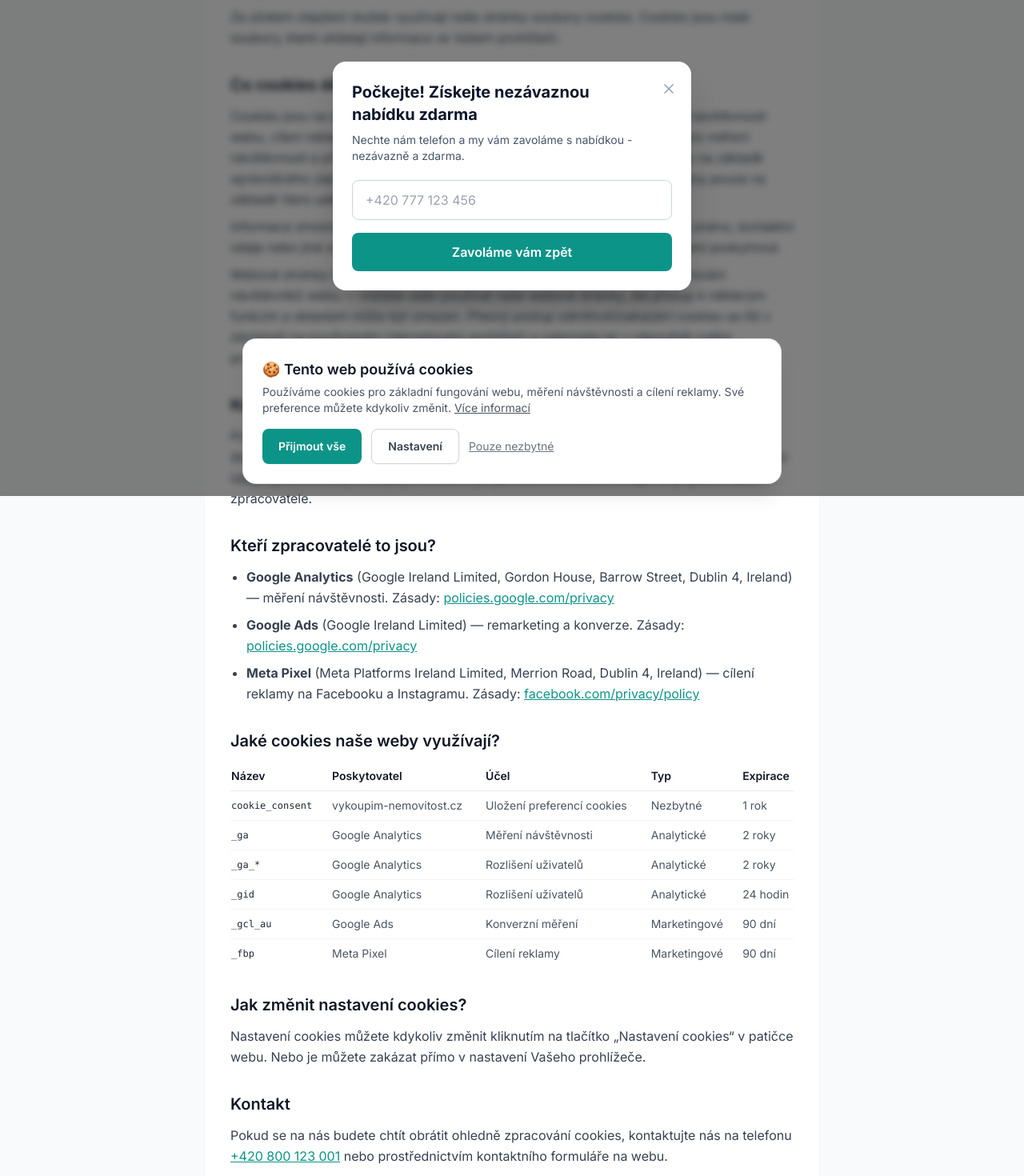
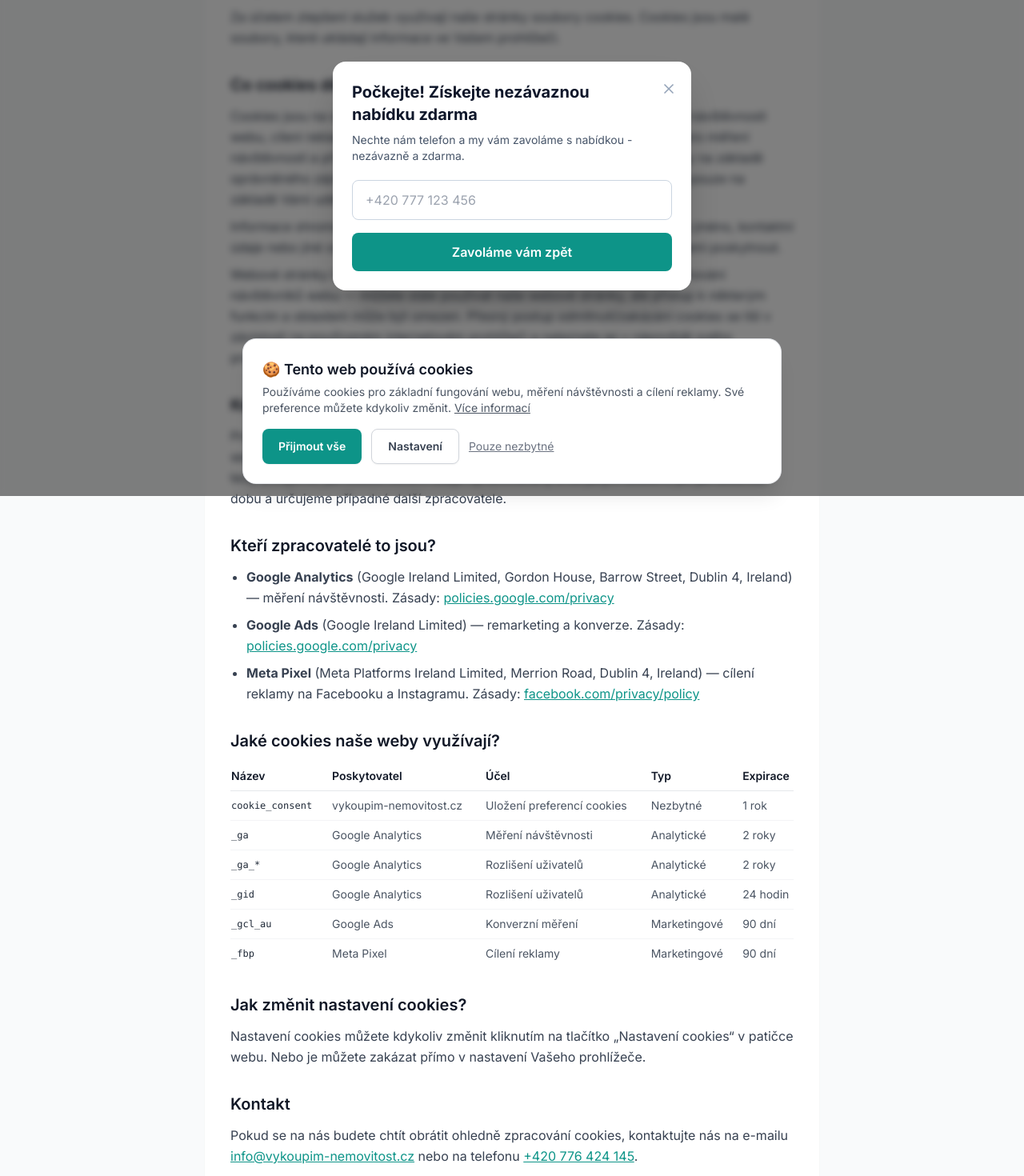
Before and after one commit to Dimmka1/vykup-regiony-cz, a Next.js app: page /cookies in a window 1280 px wide. Shown: the part 180-1650 px from the top of the page at 80% size. Built offline with nearby package versions, Linux system fonts and the light colour scheme; no server answers.

Commit message:
fix(VR-135): rewrite GDPR and cookies pages for physical person

```diff
--- a/src/app/cookies/page.tsx
+++ b/src/app/cookies/page.tsx
@@ -88,8 +88,8 @@ export default function CookiesPage() {
             měření návštěvnosti webu, cílení reklamy a přizpůsobení zobrazení
             webových stránek. Cookies pro měření návštěvnosti a přizpůsobení
             zobrazení webových stránek jsou zpracovávány na základě oprávněného
-            zájmu společnosti. Cookies pro cílení reklamy jsou zpracovávány
-            pouze na základě Vámi uděleného souhlasu.
+            zájmu správce. Cookies pro cílení reklamy jsou zpracovávány pouze na
+            základě Vámi uděleného souhlasu.
           </p>
           <p>
             Informace shromážděné pomocí cookies nám neumožňují identifikovat
@@ -108,11 +108,11 @@ export default function CookiesPage() {
 
         <Section title="Kdo cookies využívá?">
           <p>
-            Provozovatelem webové stránky vykoupim-nemovitost.cz je
-            [PROVOZOVATEL &ndash; bude doplněno]. Vaše osobní údaje zpracováváme
-            jako správce, tedy určujeme, jak budou osobní údaje zpracovávány a
-            za jakým účelem, po jak dlouhou dobu a určujeme případné další
-            zpracovatele.
+            Provozovatelem webové stránky vykoupim-nemovitost.cz je fyzická
+            osoba provozující webové stránky vykoupim-nemovitost.cz. Vaše osobní
+            údaje zpracováváme jako správce, tedy určujeme, jak budou osobní
+            údaje zpracovávány a za jakým účelem, po jak dlouhou dobu a určujeme
+            případné další zpracovatele.
           </p>
         </Section>
 
@@ -220,14 +220,21 @@ export default function CookiesPage() {
         <Section title="Kontakt">
           <p>
             Pokud se na nás budete chtít obrátit ohledně zpracování cookies,
-            kontaktujte nás na telefonu{" "}
+            kontaktujte nás na e-mailu{" "}
             <a
-              href="tel:+420800123001"
+              href="mailto:info@vykoupim-nemovitost.cz"
               className="text-[var(--theme-600)] underline hover:text-[var(--theme-700)]"
             >
-              +420 800 123 001
+              info@vykoupim-nemovitost.cz
             </a>{" "}
-            nebo prostřednictvím kontaktního formuláře na webu.
+            nebo na telefonu{" "}
+            <a
+              href="tel:+420776424145"
+              className="text-[var(--theme-600)] underline hover:text-[var(--theme-700)]"
+            >
+              +420 776 424 145
+            </a>
+            .
           </p>
         </Section>
       </article>
--- a/src/app/ochrana-osobnich-udaju/page.tsx
+++ b/src/app/ochrana-osobnich-udaju/page.tsx
@@ -6,7 +6,7 @@ export const metadata: Metadata = {
   },
   title: "Ochrana osobních údajů",
   description:
-    "Zásady ochrany osobních údajů a zpracování cookies na webu vykup-praha.cz.",
+    "Zásady ochrany osobních údajů a zpracování cookies na webu vykoupim-nemovitost.cz.",
 };
 
 function Section({
@@ -35,9 +35,27 @@ export default function OchranaOsobnichUdajuPage() {
         <Section title="1. Správce údajů">
           <p>
             Správcem osobních údajů je{" "}
-            <strong>[NÁZEV SPOLEČNOSTI / JMÉNO]</strong>, IČO:{" "}
-            <strong>[IČO]</strong>, se sídlem <strong>[ADRESA]</strong> (dále
-            jen &bdquo;správce&ldquo;).
+            <strong>
+              fyzická osoba provozující webové stránky vykoupim-nemovitost.cz
+            </strong>{" "}
+            (dále jen &bdquo;správce&ldquo;).
+          </p>
+          <p>
+            Kontaktní e-mail:{" "}
+            <a
+              href="mailto:info@vykoupim-nemovitost.cz"
+              className="text-brand-700 underline hover:text-brand-500"
+            >
+              info@vykoupim-nemovitost.cz
+            </a>
+            <br />
+            Telefon:{" "}
+            <a
+              href="tel:+420776424145"
+              className="text-brand-700 underline hover:text-brand-500"
+            >
+              +420 776 424 145
+            </a>
           </p>
         </Section>
 
@@ -115,19 +133,28 @@ export default function OchranaOsobnichUdajuPage() {
           </p>
           <ul className="list-disc space-y-1 pl-5">
             <li>
-              E-mail: <strong>[EMAIL]</strong>
+              E-mail:{" "}
+              <a
+                href="mailto:info@vykoupim-nemovitost.cz"
+                className="text-brand-700 underline hover:text-brand-500"
+              >
+                info@vykoupim-nemovitost.cz
+              </a>
             </li>
             <li>
-              Telefon: <strong>[TELEFON]</strong>
-            </li>
-            <li>
-              Adresa: <strong>[ADRESA]</strong>
+              Telefon:{" "}
+              <a
+                href="tel:+420776424145"
+                className="text-brand-700 underline hover:text-brand-500"
+              >
+                +420 776 424 145
+              </a>
             </li>
           </ul>
         </Section>
 
         <p className="border-t border-gray-100 pt-4 text-sm text-gray-500">
-          Tyto zásady jsou platné od <strong>[DATUM]</strong> a mohou být
+          Tyto zásady jsou platné od <strong>1.3.2026</strong> a mohou být
           průběžně aktualizovány.
         </p>
       </article>
```
